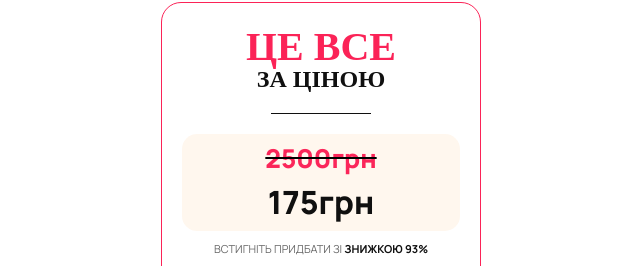
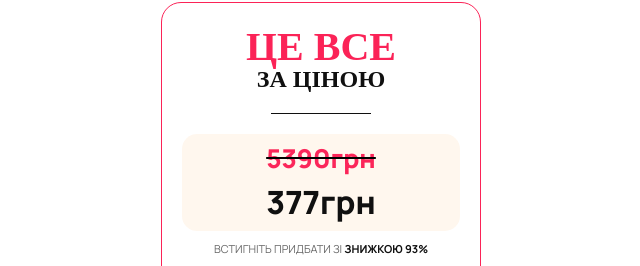
Before and after one commit to RomanIsaiev/work-website-22, a website built with Vite: page index.html in a window 1280 px wide. Shown: the part 4414-4680 px from the top of the page, 319-959 px from the left. Built offline with nearby package versions, Linux system fonts and the light colour scheme; a script that the page names is missing; a web font is replaced by a local one.

Commit message:
changeprice

```diff
--- a/index.html
+++ b/index.html
@@ -440,8 +440,8 @@
           <div class="wrapper-all">
             <h3 class="wrapper-title">це все<br /><span>за ціною</span></h3>
             <div class="second-wrapper">
-              <p class="old-price">2500грн</p>
-              <p class="new-price">175грн</p>
+              <p class="old-price">5390грн</p>
+              <p class="new-price">377грн</p>
               <!-- <ul class="price-list list">
                 <li class="list-item">до 8.02 - <span>550 грн</span></li>
                 <li class="list-item">до 10.02 - <span>770 грн</span></li>
@@ -694,8 +694,8 @@
               це все<br /><span>за ціною</span>
             </h3>
             <div class="second-wrapper">
-              <p class="old-price">2500грн</p>
-              <p class="new-price">175грн</p>
+              <p class="old-price">5390грн</p>
+              <p class="new-price">377грн</p>
               <!-- <ul class="price-list list">
                 <li class="list-item">до 6.02 - <span>550 грн</span></li>
                 <li class="list-item">до 10.02 - <span>770 грн</span></li>
```
